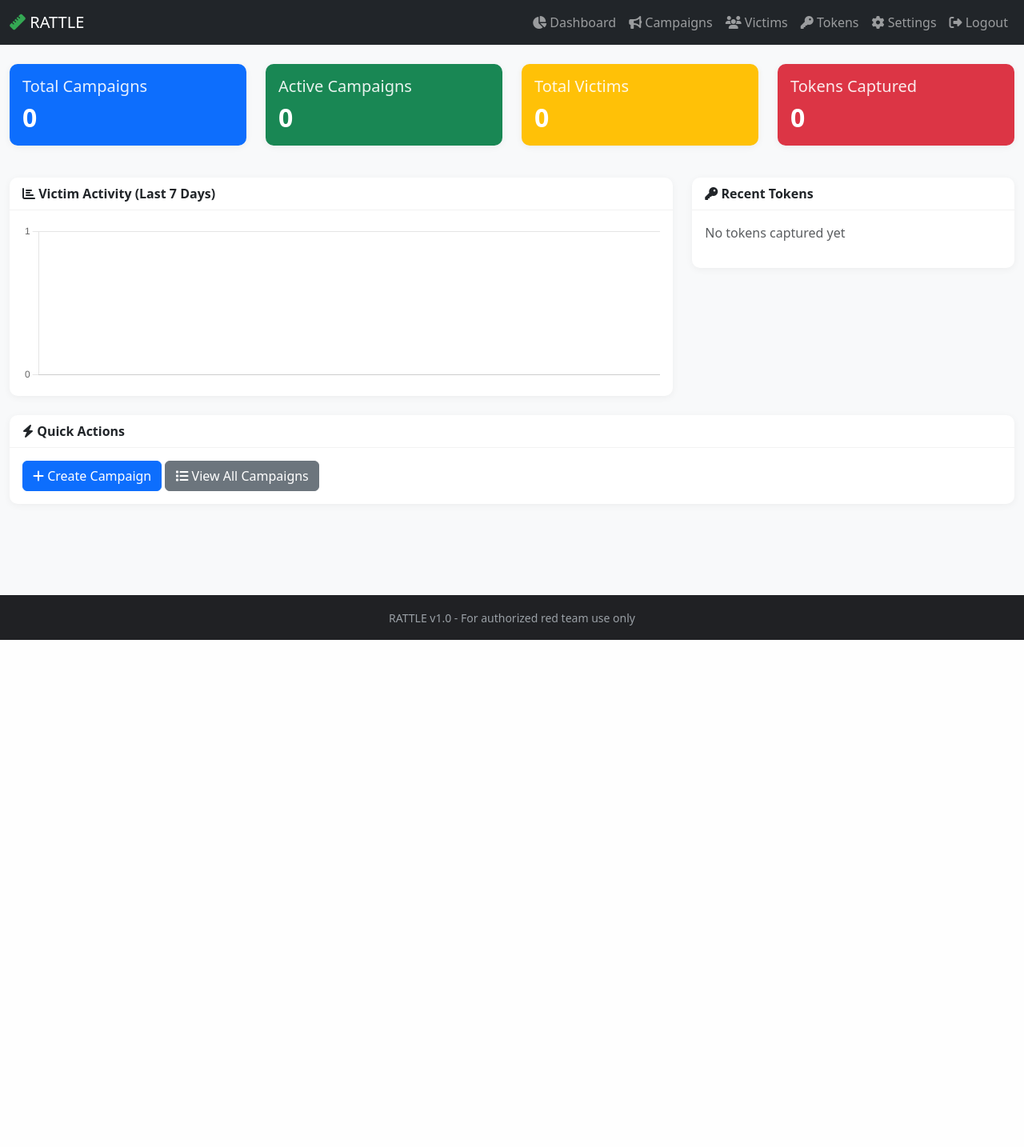
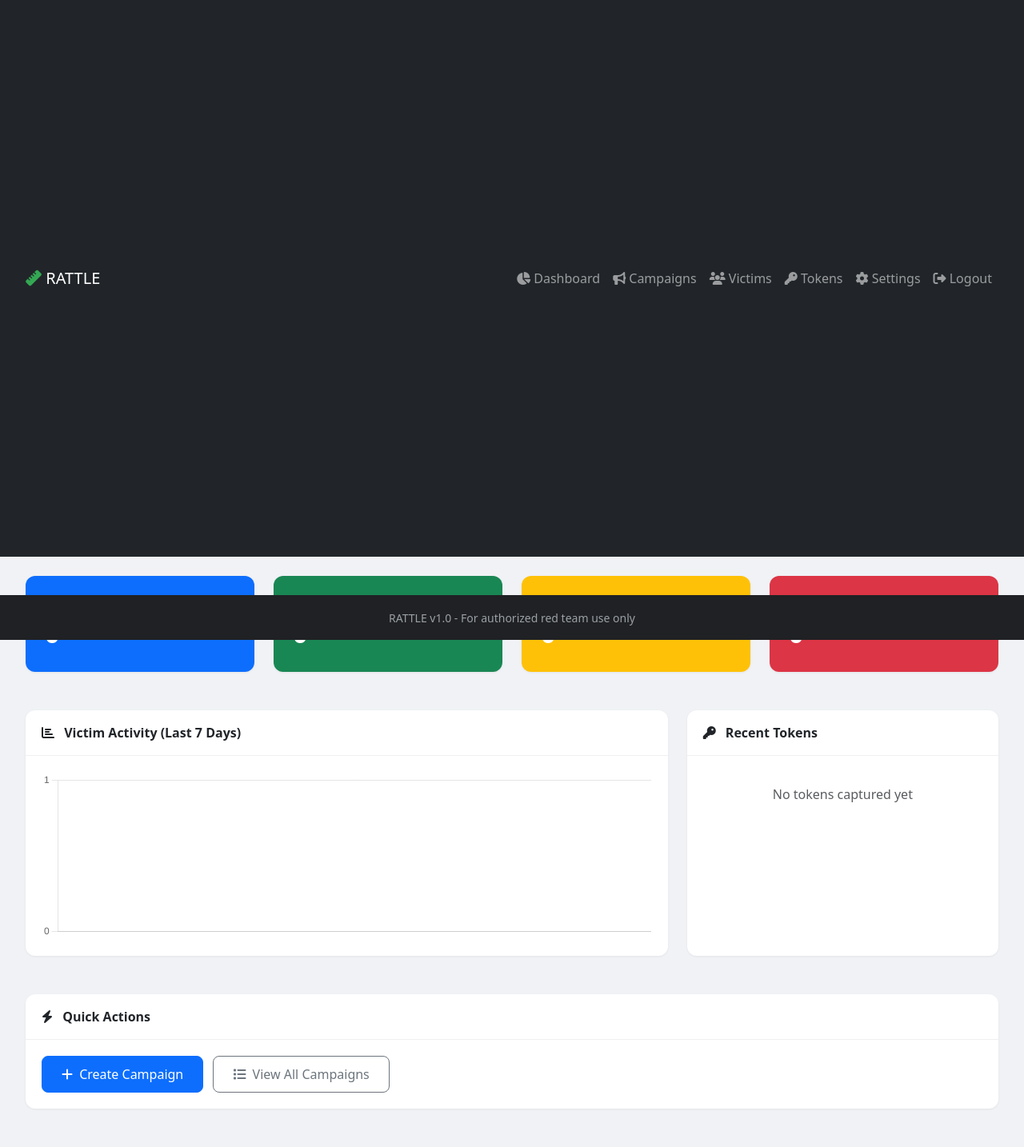
Before and after one commit to wilecurity/rattle, a Flask app: page /dashboard in a window 1280 px wide. Shown: the whole page at 80% size. Before the commit the page ends 800 px from the top, so only its background shows below. Run offline with Flask 3, Linux system fonts and the light colour scheme; the visitor is signed in with stand-in values (Sample User, id 1).

Commit message:
Update dashboard.html

```diff
--- a/templates/dashboard.html
+++ b/templates/dashboard.html
@@ -2,93 +2,180 @@
 
 {% block title %}Dashboard{% endblock %}
 
+{% block extra_css %}
+<style>
+    html, body {
+        height: 100%;
+        margin: 0;
+        padding: 0;
+        background: #f0f2f5;
+    }
+
+    .container-fluid {
+        min-height: calc(100vh - 120px);
+        padding: 24px 32px;
+    }
+
+    .card {
+        height: 100%;
+        min-height: 120px;
+        border-radius: 12px;
+        border: none;
+        box-shadow: 0 1px 3px rgba(0,0,0,0.06);
+        transition: box-shadow 0.2s ease;
+    }
+
+    .card:hover {
+        box-shadow: 0 4px 12px rgba(0,0,0,0.1);
+    }
+
+    .metric-card .card-body {
+        display: flex;
+        flex-direction: column;
+        justify-content: center;
+        padding: 20px 24px;
+    }
+
+    .metric-card .card-title {
+        font-size: 13px;
+        font-weight: 500;
+        text-transform: uppercase;
+        letter-spacing: 0.5px;
+        opacity: 0.7;
+        margin-bottom: 4px;
+    }
+
+    .metric-card h2 {
+        font-size: 32px;
+        font-weight: 700;
+        margin: 0;
+        line-height: 1.2;
+    }
+
+    .row.g-4 {
+        margin-bottom: 24px;
+    }
+
+    .card-header {
+        background: transparent;
+        border-bottom: 1px solid rgba(0,0,0,0.06);
+        font-weight: 600;
+        padding: 16px 20px;
+    }
+
+    .card-body {
+        padding: 20px;
+    }
+
+    /* Quick actions buttons */
+    .btn-action {
+        padding: 10px 24px;
+        border-radius: 8px;
+        font-weight: 500;
+    }
+
+    .list-group-item {
+        border: none;
+        padding: 10px 16px;
+        border-bottom: 1px solid #f1f3f4;
+    }
+
+    .list-group-item:last-child {
+        border-bottom: none;
+    }
+</style>
+{% endblock %}
+
 {% block content %}
-<div class="row mt-4">
-    <div class="col-md-3">
-        <div class="card text-white bg-primary mb-3">
+<div class="row g-4">
+    <!-- Metric Cards -->
+    <div class="col-md-3 col-sm-6">
+        <div class="card metric-card bg-primary text-white">
             <div class="card-body">
-                <h5 class="card-title">Total Campaigns</h5>
+                <div class="card-title">Total Campaigns</div>
                 <h2>{{ total_campaigns }}</h2>
             </div>
         </div>
     </div>
-    <div class="col-md-3">
-        <div class="card text-white bg-success mb-3">
+    <div class="col-md-3 col-sm-6">
+        <div class="card metric-card bg-success text-white">
             <div class="card-body">
-                <h5 class="card-title">Active Campaigns</h5>
+                <div class="card-title">Active Campaigns</div>
                 <h2>{{ active_campaigns }}</h2>
             </div>
         </div>
     </div>
-    <div class="col-md-3">
-        <div class="card text-white bg-warning mb-3">
+    <div class="col-md-3 col-sm-6">
+        <div class="card metric-card bg-warning text-white">
             <div class="card-body">
-                <h5 class="card-title">Total Victims</h5>
+                <div class="card-title">Total Victims</div>
                 <h2>{{ total_victims }}</h2>
             </div>
         </div>
     </div>
-    <div class="col-md-3">
-        <div class="card text-white bg-danger mb-3">
+    <div class="col-md-3 col-sm-6">
+        <div class="card metric-card bg-danger text-white">
             <div class="card-body">
-                <h5 class="card-title">Tokens Captured</h5>
+                <div class="card-title">Tokens Captured</div>
                 <h2>{{ total_tokens }}</h2>
             </div>
         </div>
     </div>
 </div>
 
-<div class="row mt-4">
-    <div class="col-md-8">
+<!-- Charts and Recent Tokens -->
+<div class="row g-4 mt-2">
+    <div class="col-lg-8">
         <div class="card">
             <div class="card-header">
-                <i class="fas fa-chart-bar"></i> Victim Activity (Last 7 Days)
+                <i class="fas fa-chart-bar me-2"></i> Victim Activity (Last 7 Days)
             </div>
-            <div class="card-body">
-                <canvas id="victimChart" height="200"></canvas>
+            <div class="card-body" style="height: 250px;">
+                <canvas id="victimChart"></canvas>
             </div>
         </div>
     </div>
-    <div class="col-md-4">
+    <div class="col-lg-4">
         <div class="card">
             <div class="card-header">
-                <i class="fas fa-key"></i> Recent Tokens
+                <i class="fas fa-key me-2"></i> Recent Tokens
             </div>
-            <div class="card-body">
+            <div class="card-body" style="max-height: 250px; overflow-y: auto;">
                 {% if recent_tokens %}
-                    <div class="list-group">
+                    <div class="list-group list-group-flush">
                         {% for token in recent_tokens[:5] %}
-                            <div class="list-group-item list-group-item-action">
-                                <div class="d-flex w-100 justify-content-between">
+                            <div class="list-group-item d-flex justify-content-between align-items-center">
+                                <div>
                                     <small class="text-muted">
                                         {% set user_info = token.user_info|json_loads if token.user_info else {} %}
                                         {{ user_info.get('email', 'Unknown') }}
                                     </small>
-                                    <small>{{ token.captured_at.strftime('%H:%M') }}</small>
                                 </div>
+                                <small class="text-muted">{{ token.captured_at.strftime('%H:%M') }}</small>
                             </div>
                         {% endfor %}
                     </div>
                 {% else %}
-                    <p class="text-muted">No tokens captured yet</p>
+                    <p class="text-muted text-center my-3">No tokens captured yet</p>
                 {% endif %}
             </div>
         </div>
     </div>
 </div>
 
-<div class="row mt-4">
+<!-- Quick Actions -->
+<div class="row g-4 mt-2">
     <div class="col-12">
         <div class="card">
             <div class="card-header">
-                <i class="fas fa-bolt"></i> Quick Actions
+                <i class="fas fa-bolt me-2"></i> Quick Actions
             </div>
             <div class="card-body">
-                <a href="{{ url_for('create_campaign') }}" class="btn btn-primary">
-                    <i class="fas fa-plus"></i> Create Campaign
+                <a href="{{ url_for('create_campaign') }}" class="btn btn-primary btn-action me-2">
+                    <i class="fas fa-plus me-1"></i> Create Campaign
                 </a>
-                <a href="{{ url_for('campaigns') }}" class="btn btn-secondary">
-                    <i class="fas fa-list"></i> View All Campaigns
+                <a href="{{ url_for('campaigns') }}" class="btn btn-outline-secondary btn-action">
+                    <i class="fas fa-list me-1"></i> View All Campaigns
                 </a>
             </div>
         </div>
@@ -98,32 +185,38 @@
 
 {% block extra_js %}
 <script>
-    const chartData = {
-        labels: [{% for item in victims_by_day %}'{{ item.date }}',{% endfor %}],
-        values: [{% for item in victims_by_day %}{{ item.count }},{% endfor %}]
-    };
-
-    document.addEventListener('DOMContentLoaded', function() {
-        const ctx = document.getElementById('victimChart').getContext('2d');
+document.addEventListener('DOMContentLoaded', function() {
+    const ctx = document.getElementById('victimChart');
+    if (ctx) {
         new Chart(ctx, {
-            type: 'bar',
+            type: 'line',
             data: {
-                labels: chartData.labels.reverse(),
+                labels: [{% for item in victims_by_day %}'{{ item.date }}',{% endfor %}],
                 datasets: [{
-                    label: 'New Victims',
-                    data: chartData.values.reverse(),
-                    backgroundColor: 'rgba(52, 168, 83, 0.6)',
-                    borderColor: '#34a853',
-                    borderWidth: 2
+                    label: 'Victims',
+                    data: [{% for item in victims_by_day %}{{ item.count }},{% endfor %}],
+                    borderColor: '#1a73e8',
+                    backgroundColor: 'rgba(26, 115, 232, 0.1)',
+                    fill: true,
+                    tension: 0.4,
+                    pointRadius: 4
                 }]
             },
             options: {
                 responsive: true,
                 maintainAspectRatio: false,
-                plugins: { legend: { display: false } },
-                scales: { y: { beginAtZero: true, ticks: { stepSize: 1 } } }
+                plugins: {
+                    legend: { display: false }
+                },
+                scales: {
+                    y: {
+                        beginAtZero: true,
+                        ticks: { stepSize: 1 }
+                    }
+                }
             }
         });
-    });
+    }
+});
 </script>
 {% endblock %}
```
